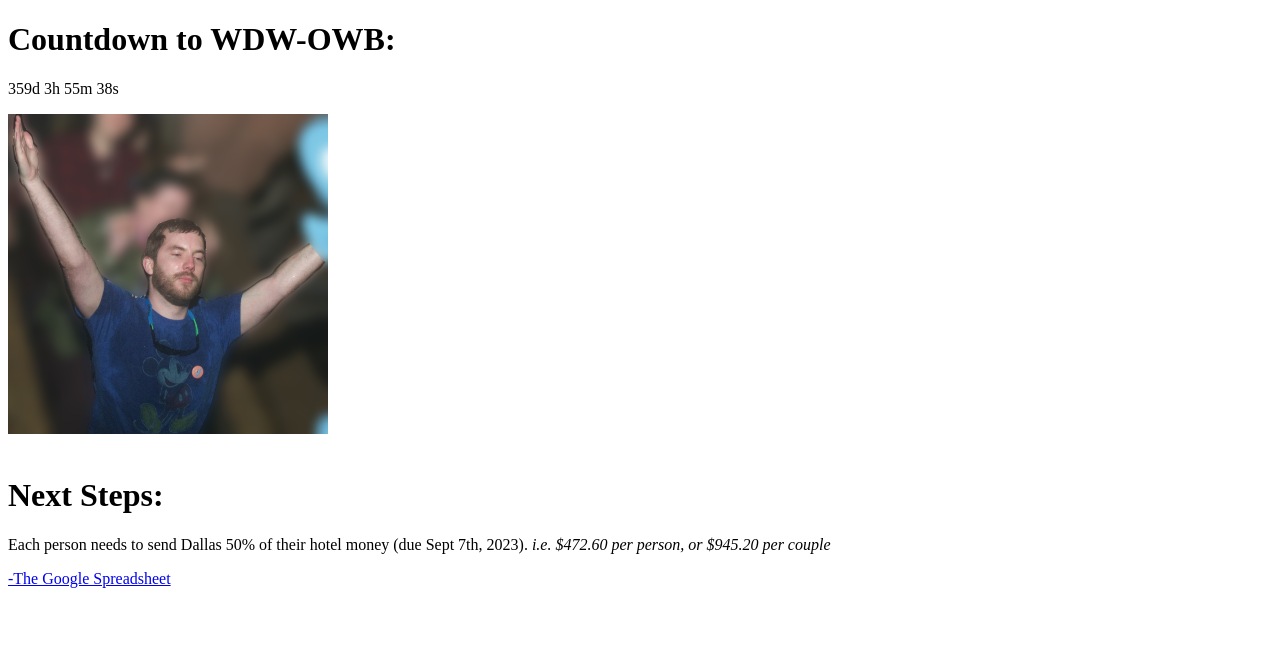
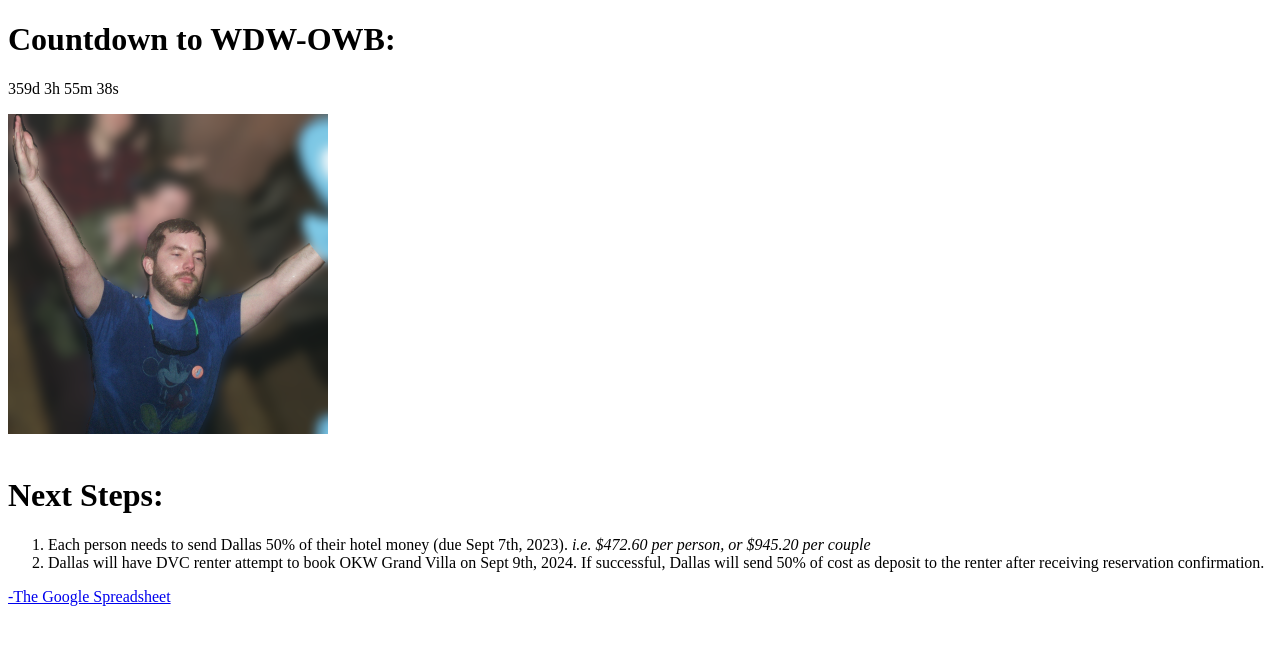
Before and after one commit to dallasodom/wdw2024, a Jekyll site: the page built from index.html, in a window 1280 px wide. Shown: the top 645 px of the page. Built offline with Jekyll 4.4.1, drawn with Linux system fonts in a browser that asks for light colours.

Commit message:
more next steps

```diff
--- a/index.html
+++ b/index.html
@@ -15,9 +15,17 @@ title: Home
   <div id="nextSteps">
     <h1>Next Steps:</h1>
     <p>
+    <ol>
+      <li>
       Each person needs to send Dallas 50% of their hotel money (due Sept 7th, 2023).
       <i>i.e. $472.60 per person, or $945.20 per couple</i>
-    </p>
+      </li>
+      <li>
+        Dallas will have DVC renter attempt to book OKW Grand Villa on Sept 9th, 2024.
+        If successful, Dallas will send 50% of cost as deposit to the renter after receiving reservation confirmation.
+      </li>
+    </ol>
+  </p>
   </div>
   <a class="text-blue-500 no-underline hover:underline hover:text-blue-700 visited:text-purple-600" href="{{ "/the-spreadsheet" | relative_url }}">-The Google Spreadsheet</a>
 </div>
```
